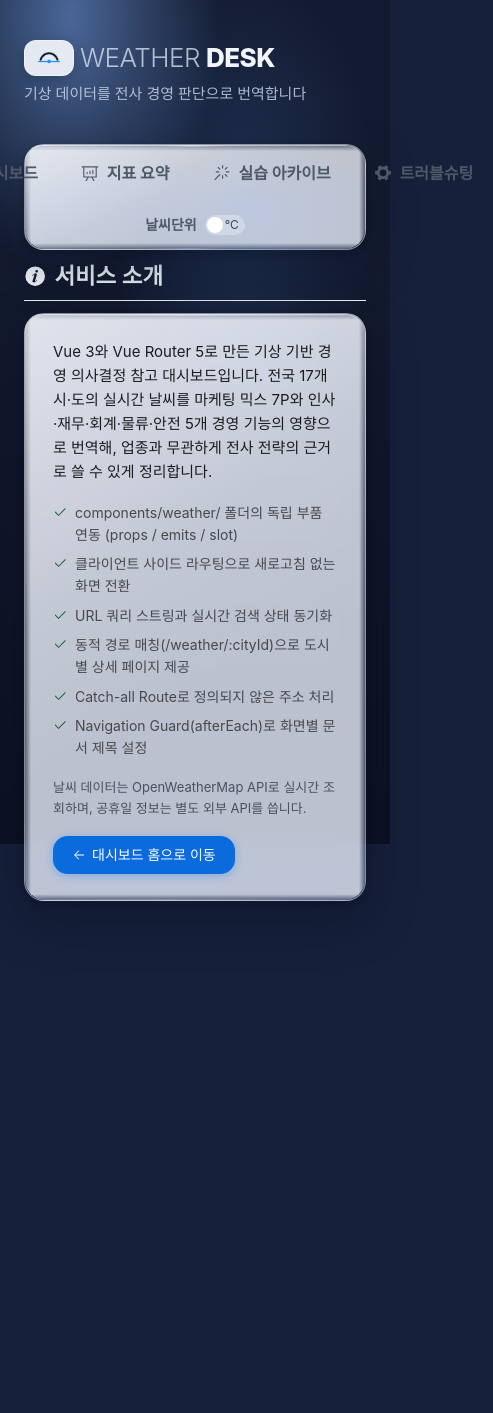
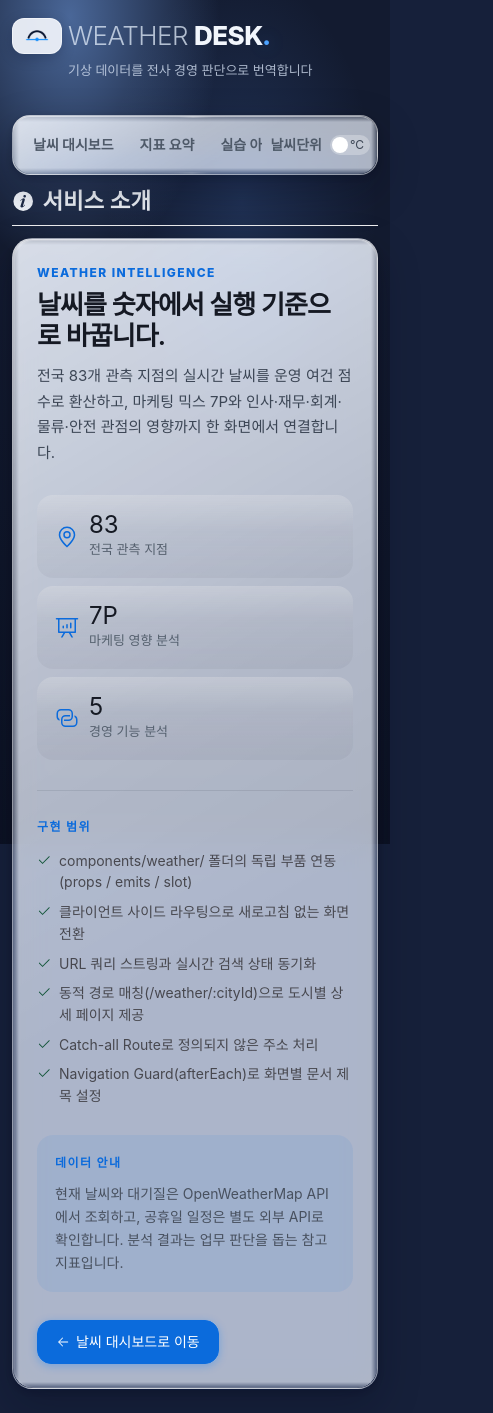
Before and after one commit to tjgurdls9/skala-vue, a Vue app: page /about in a window 390 px wide. Shown: the whole page, 493 px wide, since content can reach past the window. Before the commit the page ends 973 px from the top, so only its background shows below. Built offline with nearby package versions, Linux system fonts and the light colour scheme; no server answers; a web font is replaced by a local one.

Commit message:
전 화면 디자인과 온도 단위 UX 정리

```diff
--- a/src/App.vue
+++ b/src/App.vue
@@ -180,7 +180,8 @@ onBeforeUnmount(() => {
     <header class="brand">
       <h1 class="wordmark">
         <img class="brand-mark" src="/brand/weather-desk-mark.png" alt="" />
-        <span class="wordmark-thin">WEATHER</span><span class="wordmark-bold">DESK</span>
+        <span class="wordmark-thin">WEATHER</span><span class="wordmark-bold">DESK</span
+        ><span class="wordmark-dot" aria-hidden="true">.</span>
       </h1>
       <p class="brand-sub">기상 데이터를 전사 경영 판단으로 번역합니다</p>
     </header>
@@ -294,6 +295,12 @@ onBeforeUnmount(() => {
 .wordmark-bold {
   font-weight: 800;
 }
+.wordmark-dot {
+  margin-left: -7px;
+  color: #4da3ff;
+  font-weight: 800;
+  text-shadow: 0 0 18px rgba(77, 163, 255, 0.45);
+}
 .brand-sub {
   margin: 0;
   font-size: 15px;
@@ -350,7 +357,7 @@ onBeforeUnmount(() => {
      그 안의 항목은 40px짜리로 위쪽에 붙는다 — 결과적으로 글씨 위 9px / 아래 29px이
      됐다. 11차에 바의 padding을 8px로 맞췄는데도 안 고쳐진 게 이 20px 때문이었다.
      메뉴 높이를 항목 높이와 같게 맞추면 항목이 바 한가운데에 온다. */
-  --el-menu-horizontal-height: 40px;
+  --el-menu-horizontal-height: 44px;
 }
 /* 13차-k 버그: 탭이 "호버하면 회색, 누르면 회색, 다른 곳을 클릭해야 파란색"이었다.
    원인은 Element Plus가 자기 hover 배경(--el-menu-hover-bg-color, 회색)을 우리 .is-active
@@ -365,8 +372,9 @@ onBeforeUnmount(() => {
   font-size: 16px;
   /* 알약 대신 둥근 사각형 — macOS 사이드바/탭 선택 표시가 실제로 이렇다 */
   border-radius: var(--control-radius);
-  height: 40px;
-  line-height: 40px;
+  min-height: 44px;
+  height: 44px;
+  line-height: 44px;
   background-color: transparent !important;
   transition:
     background-color 0.2s var(--apple-ease),
@@ -411,4 +419,52 @@ onBeforeUnmount(() => {
 .route-fade-leave-to {
   opacity: 0;
 }
+
+@media (max-width: 900px) {
+  .app-container {
+    margin: 24px auto;
+    padding: 0 16px;
+  }
+  .brand {
+    margin-bottom: 18px;
+  }
+  .navigation-bar {
+    width: 100%;
+    justify-content: space-between;
+  }
+  .nav-menu {
+    max-width: 100%;
+    overflow-x: auto;
+    scrollbar-width: none;
+  }
+  .nav-menu::-webkit-scrollbar {
+    display: none;
+  }
+}
+
+@media (max-width: 640px) {
+  .app-container {
+    margin-top: 18px;
+    padding: 0 12px;
+  }
+  .brand-sub {
+    width: 100%;
+    padding-left: 56px;
+    font-size: 13px;
+  }
+  .navigation-bar {
+    display: grid;
+    grid-template-columns: minmax(0, 1fr) auto;
+    gap: 8px;
+    padding: 7px;
+    border-radius: 18px;
+  }
+  .nav-menu :deep(.el-menu-item) {
+    padding: 0 13px;
+    font-size: 14px;
+  }
+  .nav-menu :deep(.el-menu-item .el-icon) {
+    display: none;
+  }
+}
 </style>
--- a/src/assets/base.css
+++ b/src/assets/base.css
@@ -110,9 +110,9 @@
      유리는 투명도보다 '뒤의 색을 머금는가'로 판별된다. */
   /* 13차-k: 어두운 배경 위에서는 알파를 조금 올려야 카드 안 진한 글자가 읽힌다.
      그래도 0.8을 넘기지 않는다 — 완전히 불투명해지면 굴절이 보일 여지가 사라진다. */
-  --glass-bg: rgba(246, 249, 255, 0.76);
-  --glass-bg-strong: rgba(248, 250, 255, 0.84);
-  --glass-bg-thin: rgba(246, 249, 255, 0.6);
+  --glass-bg: rgba(240, 246, 255, 0.7);
+  --glass-bg-strong: rgba(244, 248, 255, 0.8);
+  --glass-bg-thin: rgba(236, 244, 255, 0.56);
   /* 12차: 분광(프리즘)과 커서 스페큘러는 둘 다 걷어냈다. 유리 위에 색이든 빛이든
      '얹는' 방식은 얹은 티가 났다 — 유리다움은 투명도·블러·모서리 하이라이트로 낸다.
      호버 반응은 이 파일 아래쪽 '유리 표면의 호버 반응' 절 참고. */
@@ -130,7 +130,7 @@
      블러는 굴절을 뭉개지 않을 만큼만(14px). */
   /* 13차-p: 기본 표면은 GPU 경로(saturate + blur)다. SVG 참조 필터는 느린 경로라
      큰 판에 걸면 호버 한 번에 프레임이 무너진다. */
-  --glass-surface: saturate(200%) blur(14px);
+  --glass-surface: saturate(180%) blur(18px);
   /* 굴절 렌즈. 작고 떠 있는 컨트롤에만 쓴다 — 거기서는 가장자리 띠가 면적의 큰 몫이라
      굴절이 실제로 보이고, 면적이 작아 비용도 감당된다(상단바는 카드의 1/24 넓이다). */
   --glass-surface-lens: url(#lg-refract) saturate(200%) blur(12px);
@@ -139,7 +139,7 @@
   /* 유리 판의 위쪽 모서리에 빛이 걸리도록 흰 헤어라인으로 되돌린다 */
   /* 13차-o: 모서리에 밝은 선이 세 겹(이 테두리 + 아래 inset 두 줄)으로 겹쳐 있었다.
      선은 한 겹이면 족하다 — 나머지는 아래 --shadow-glass에서 줄였다. */
-  --glass-border: rgba(255, 255, 255, 0.5);
+  --glass-border: rgba(255, 255, 255, 0.56);
   /* 12차: 유리 카드 '안'에 놓이는 면 전용. 바깥 카드와 같은 테두리(0.78)를 쓰면
      투명해진 카드 위에서 흰 선으로 도드라져 '박스 안의 박스'가 된다.
      안쪽 면은 선이 아니라 밝기 차와 얇은 상단 하이라이트로 구분한다. */
@@ -168,43 +168,11 @@
   /* 13차-o: 위아래 흰 헤어라인 두 줄이 테두리·광원 링과 겹쳐 모서리를 두껍게 만들었다.
      위 한 줄만, 그것도 옅게 남긴다. 두께감은 바깥 그림자가 맡는다. */
   --shadow-glass:
-    inset 0 1px 0 rgba(255, 255, 255, 0.5),
-    0 2px 6px rgba(6, 12, 30, 0.24), 0 18px 48px rgba(6, 12, 30, 0.34);
+    inset 0 1px 0 rgba(255, 255, 255, 0.52),
+    0 2px 6px rgba(6, 12, 30, 0.2), 0 16px 42px rgba(6, 12, 30, 0.28);
   --shadow-glass-raised:
     inset 0 1px 0 rgba(255, 255, 255, 0.6),
-    0 4px 12px rgba(6, 12, 30, 0.3), 0 28px 64px rgba(6, 12, 30, 0.45);
-}
-
-@media (prefers-color-scheme: dark) {
-  :root {
-    --color-background: var(--vt-c-black);
-    --color-background-soft: var(--vt-c-black-soft);
-    --color-background-mute: var(--vt-c-black-mute);
-
-    --color-border: var(--vt-c-divider-dark-2);
-    --color-border-hover: var(--vt-c-divider-dark-1);
-
-    --color-heading: var(--vt-c-text-dark-1);
-    --color-text: var(--vt-c-text-dark-2);
-
-    --glass-sheen: linear-gradient(
-      150deg,
-      rgba(255, 255, 255, 0.16) 0%,
-      rgba(255, 255, 255, 0.04) 40%,
-      rgba(255, 255, 255, 0) 62%
-    );
-
-    --glass-bg: rgba(30, 32, 42, 0.42);
-    --glass-bg-strong: rgba(30, 32, 42, 0.6);
-    --glass-bg-thin: rgba(30, 32, 42, 0.3);
-    --glass-border: rgba(255, 255, 255, 0.18);
-    --shadow-glass:
-      inset 0 1px 0 rgba(255, 255, 255, 0.14), 0 1px 2px rgba(0, 0, 0, 0.3),
-      0 10px 34px rgba(0, 0, 0, 0.42);
-    --shadow-glass-raised:
-      inset 0 1px 0 rgba(255, 255, 255, 0.18), 0 2px 4px rgba(0, 0, 0, 0.34),
-      0 18px 50px rgba(0, 0, 0, 0.5);
-  }
+    0 4px 12px rgba(6, 12, 30, 0.26), 0 24px 58px rgba(6, 12, 30, 0.38);
 }
 
 /* backdrop-filter 미지원 브라우저에서는 반투명이 그냥 "배경 비침"으로 끝나 글씨가 안 읽힌다.
@@ -295,6 +263,20 @@ body {
   text-rendering: optimizeLegibility;
   -webkit-font-smoothing: antialiased;
   -moz-osx-font-smoothing: grayscale;
+}
+
+button,
+a,
+[role='button'],
+.el-menu-item,
+.el-switch,
+.weather-card {
+  -webkit-tap-highlight-color: transparent;
+}
+
+:where(button, a, input, textarea, select, [role='button'], .el-menu-item, .el-switch):focus-visible {
+  outline: 3px solid rgba(77, 163, 255, 0.72);
+  outline-offset: 3px;
 }
 
 /* 6차: "입력창 같은 부분도 덜렁 놓지 말고 디자인 먹여라" — Element Plus 폼 컨트롤이 기본 흰
@@ -667,16 +649,14 @@ body {
   /* 13차-p: 호버 때 drop-shadow를 켜고 끄던 걸 걷었다. 마스크가 걸린 conic 링에
      필터를 또 얹으면 프레임마다 필터 두 겹을 돌리게 된다.
      빛의 세기 변화는 불투명도만으로도 충분히 읽힌다. */
-  opacity: 0.4;
+  opacity: 0.28;
   transition: opacity 0.5s var(--apple-ease);
 }
 
 /* (4) 유동 — 호버하면 판이 떠오르고 모서리가 부푼다.
    scale은 뺐다: backdrop-filter가 걸린 면을 확대하면 뒤 그림이 재샘플링되면서
    가장자리가 지글거려 오히려 '끊기는' 인상을 준다. */
-:is(.base-dashboard-card, .weather-card, .navigation-bar, .about-card,
-  .notfound-card, .detail-hero, .hero-glass, .lab-index, .lab-note-list,
-  .practice-section):hover {
+.weather-card:hover {
   /* 13차-p: border-radius 애니메이션을 걷었다. 모서리가 움직이면 유리 뒤 그림을
      매 프레임 다시 잘라내야 해서, 떠오르는 느낌을 얻는 대가로 프레임을 잃었다.
      '떠오름'은 transform과 그림자만으로 충분히 읽힌다. */
@@ -688,18 +668,14 @@ body {
      떠오르지 않고 얕은 회색 그림자만 깔렸다. */
   box-shadow:
     var(--shadow-glass-raised),
-    10px 14px 40px rgba(6, 12, 30, 0.42) !important;
+    8px 12px 36px rgba(6, 12, 30, 0.28) !important;
 }
 /* 호버의 주인공은 이 빛이다 — 굵어지고, 진해지고, 바깥으로 번진다 */
-:is(.base-dashboard-card, .weather-card, .navigation-bar, .about-card,
-  .notfound-card, .detail-hero, .hero-glass, .lab-index, .lab-note-list,
-  .practice-section):hover::before {
+.weather-card:hover::before {
   opacity: 1;
 }
 /* 누르는 동안에는 반대로 눌린다 — 두께가 있는 재질이라는 신호 */
-:is(.base-dashboard-card, .weather-card, .navigation-bar, .about-card,
-  .notfound-card, .detail-hero, .hero-glass, .lab-index, .lab-note-list,
-  .practice-section):active {
+.weather-card:active {
   transform: translateY(calc(var(--hover-lift) / 3));
 }
 
@@ -758,9 +734,7 @@ body {
   .practice-section) {
     transition: box-shadow 0.2s linear;
   }
-  :is(.base-dashboard-card, .weather-card, .navigation-bar, .about-card,
-  .notfound-card, .detail-hero, .hero-glass, .lab-index, .lab-note-list,
-  .practice-section):hover {
+  .weather-card:hover {
     transform: none;
   }
   /* 빛이 커서를 따라 흐르는 것도 '동작'이다 — 세기만 남기고 이동은 끈다 */
@@ -769,9 +743,7 @@ body {
   .practice-section)::before {
     transition: opacity 0.2s linear;
   }
-  :is(.base-dashboard-card, .weather-card, .navigation-bar, .about-card,
-  .notfound-card, .detail-hero, .hero-glass, .lab-index, .lab-note-list,
-  .practice-section):hover::before {
+  .weather-card:hover::before {
     opacity: 0.7;
   }
 }
@@ -780,14 +752,16 @@ body {
    Element Plus 기본 버튼은 32px 높이에 각진 모서리라 이 화면에서 유독 '템플릿'처럼
    보였다. 높이·글자·모서리를 키우고, 유리 위에 놓이는 컨트롤답게 반투명으로 바꾼다. */
 .el-button {
-  height: 38px !important;
+  min-height: 44px !important;
+  height: 44px !important;
   padding: 0 18px !important;
   font-size: 14px !important;
   font-weight: 600 !important;
   border-radius: var(--control-radius) !important;
 }
 .el-button--small {
-  height: 34px !important;
+  min-height: 38px !important;
+  height: 38px !important;
   padding: 0 14px !important;
   font-size: 13px !important;
 }
@@ -811,7 +785,7 @@ body {
 /* 셀렉트/인풋도 버튼과 같은 높이·모서리로 맞춘다 */
 .el-select__wrapper,
 .el-input__wrapper {
-  min-height: 38px !important;
+  min-height: 44px !important;
   border-radius: var(--control-radius) !important;
 }
 
--- a/src/data/weatherMock.js
+++ b/src/data/weatherMock.js
@@ -986,7 +986,7 @@ export const aqiLabel = (aqi) => AQI_LABEL[aqi] ?? '—'
 // 지금 상태를 한 문단 + 근거 목록으로 정리한 "의사결정 브리핑".
 // 다른 팀의 'AI 날씨 브리핑'이 수치를 문장으로 바꿔주는 게 인상적이어서, 우리는 그걸
 // 경영 판단 문장으로 옮겼다. 규칙 기반이라 실제로 LLM을 부르지는 않는다 — 이름도 그렇게 안 붙였다.
-export const buildBriefing = (item) => {
+export const buildBriefing = (item, formatTemp = (value) => `${value}°C`) => {
   const discomfort = buildDiscomfort(item)
   const stay = buildStayMinutes(item)
   const daylight = buildDaylight(item)
@@ -1018,7 +1018,7 @@ export const buildBriefing = (item) => {
     lines.push({
       key: 'feels',
       tone: 'info',
-      text: `기온은 ${item.temp}°C지만 체감은 ${item.feelsLike}°C로 ${hotter ? '더' : '덜'} ${
+      text: `기온은 ${formatTemp(item.temp)}지만 체감은 ${formatTemp(item.feelsLike)}로 ${hotter ? '더' : '덜'} ${
         hotter ? '덥게' : '춥게'
       } 느껴집니다.`,
     })
@@ -1031,7 +1031,7 @@ export const buildBriefing = (item) => {
     })
   }
 
-  const headline = `${item.name}은(는) 지금 ${item.temp}°C · 불쾌지수 ${discomfort.value}(${discomfort.label})로, 옥외 체류 적정 시간은 약 ${stay.minutes}분입니다.`
+  const headline = `${item.name}은(는) 지금 ${formatTemp(item.temp)} · 불쾌지수 ${discomfort.value}(${discomfort.label})로, 옥외 체류 적정 시간은 약 ${stay.minutes}분입니다.`
   return { headline, lines }
 }
 
--- a/src/router/index.js
+++ b/src/router/index.js
@@ -4,6 +4,11 @@ const BASE_TITLE = 'WEATHER DESK'
 
 const router = createRouter({
   history: createWebHistory(import.meta.env.BASE_URL),
+  // 긴 대시보드에서 상세 화면으로 이동할 때 이전 스크롤 위치가 남으면 본문 중간부터 보인다.
+  // 새 화면은 상단에서 시작하고, 뒤로 가기는 브라우저가 저장한 위치를 복원한다.
+  scrollBehavior(to, from, savedPosition) {
+    return savedPosition ?? { top: 0 }
+  },
   // 모든 라우트를 동적 import로 등록해서 해당 화면에 들어갈 때 로드한다. (Lazy Loading)
   routes: [
     {
--- a/src/stores/configStore.js
+++ b/src/stores/configStore.js
@@ -10,10 +10,17 @@ export const useConfigStore = defineStore('config', () => {
   // 2. Getters: 현재 단위 상태에 맞는 기호
   const unitSymbol = computed(() => (unit.value === 'fahrenheit' ? '℉' : '℃'))
 
+  // 화면마다 변환식을 따로 쓰면 최고·최저·체감 온도가 섭씨로 남는 문제가 생긴다.
+  // 원본 데이터는 섭씨로 유지하고, 표시 직전에 이 함수 하나로 변환한다.
+  function convertTemperature(value) {
+    if (value === undefined || value === null) return value
+    return unit.value === 'fahrenheit' ? Math.round((value * 9) / 5 + 32) : Math.round(value)
+  }
+
   // 3. Actions: 'celsius'와 'fahrenheit'를 토글(스위칭)하는 함수
   function toggleUnit() {
     unit.value = unit.value === 'celsius' ? 'fahrenheit' : 'celsius'
   }
 
-  return { unit, unitSymbol, toggleUnit }
+  return { unit, unitSymbol, convertTemperature, toggleUnit }
 })
--- a/src/views/NotFoundView.vue
+++ b/src/views/NotFoundView.vue
@@ -6,7 +6,7 @@ const router = useRouter()
 
 // 잘못 들어온 주소는 히스토리에 남길 필요가 없어서 replace로 되돌린다.
 const goHome = () => {
-  router.replace('/')
+  router.replace('/dashboard')
 }
 </script>
 
--- a/src/views/WeatherAboutView.vue
+++ b/src/views/WeatherAboutView.vue
@@ -1,6 +1,6 @@
 <script setup>
 import { useRouter } from 'vue-router'
-import { InfoFilled, Back, Check } from '@element-plus/icons-vue'
+import { InfoFilled, Back, Check, Location, DataAnalysis, Connection } from '@element-plus/icons-vue'
 
 const router = useRouter()
 
@@ -18,6 +18,12 @@ const FEATURES = [
   'Catch-all Route로 정의되지 않은 주소 처리',
   'Navigation Guard(afterEach)로 화면별 문서 제목 설정',
 ]
+
+const FACTS = [
+  { value: '83', label: '전국 관측 지점', icon: Location },
+  { value: '7P', label: '마케팅 영향 분석', icon: DataAnalysis },
+  { value: '5', label: '경영 기능 분석', icon: Connection },
+]
 </script>
 
 <template>
@@ -27,24 +33,45 @@ const FEATURES = [
     </h2>
 
     <section class="about-card">
+      <div class="about-intro">
+        <p class="about-eyebrow">WEATHER INTELLIGENCE</p>
+        <h3>날씨를 숫자에서 실행 기준으로 바꿉니다.</h3>
         <p class="about-lead">
-        Vue 3와 Vue Router 5로 만든 기상 기반 경영 의사결정 참고 대시보드입니다. 전국 17개
-        시·도의 실시간 날씨를 마케팅 믹스 7P와 인사·재무·회계·물류·안전 5개 경영 기능의 영향으로
-        번역해, 업종과 무관하게 전사 전략의 근거로 쓸 수 있게 정리합니다.
+          전국 83개 관측 지점의 실시간 날씨를 운영 여건 점수로 환산하고, 마케팅 믹스 7P와
+          인사·재무·회계·물류·안전 관점의 영향까지 한 화면에서 연결합니다.
         </p>
+      </div>
 
+      <div class="about-facts" aria-label="서비스 주요 지표">
+        <div v-for="fact in FACTS" :key="fact.label" class="about-fact">
+          <el-icon><component :is="fact.icon" /></el-icon>
+          <strong>{{ fact.value }}</strong>
+          <span>{{ fact.label }}</span>
+        </div>
+      </div>
+
+      <div class="about-body">
+        <div>
+          <p class="about-section-label">구현 범위</p>
           <ul class="about-list">
             <li v-for="feature in FEATURES" :key="feature" class="about-list-item">
               <el-icon class="about-check"><Check /></el-icon>
               <span>{{ feature }}</span>
             </li>
           </ul>
+        </div>
+        <aside class="about-source">
+          <p class="about-section-label">데이터 안내</p>
+          <p>
+            현재 날씨와 대기질은 OpenWeatherMap API에서 조회하고, 공휴일 일정은 별도 외부
+            API로 확인합니다. 분석 결과는 업무 판단을 돕는 참고 지표입니다.
+          </p>
+        </aside>
+      </div>
 
-      <p class="about-note">
-        날씨 데이터는 OpenWeatherMap API로 실시간 조회하며, 공휴일 정보는 별도 외부 API를 씁니다.
-      </p>
-
-      <el-button type="primary" :icon="Back" @click="goHome">대시보드 홈으로 이동</el-button>
+      <div class="about-actions">
+        <el-button type="primary" :icon="Back" @click="goHome">날씨 대시보드로 이동</el-button>
+      </div>
     </section>
   </div>
 </template>
@@ -62,8 +89,8 @@ const FEATURES = [
   color: #eef2f8;
 }
 .about-card {
-  max-width: 720px;
-  padding: 26px 28px;
+  width: 100%;
+  padding: clamp(24px, 4vw, 48px);
   border-radius: var(--radius-card);
   background-color: var(--glass-bg);
   background-image: var(--glass-sheen);
@@ -73,13 +100,66 @@ const FEATURES = [
   box-shadow: var(--shadow-glass);
 }
 .about-lead {
-  margin: 0 0 18px;
-  font-size: 15px;
-  line-height: 1.6;
-  color: #1c1c1e;
+  max-width: 760px;
+  margin: 12px 0 0;
+  font-size: clamp(15px, 1.5vw, 18px);
+  line-height: 1.7;
+  color: #3c4655;
+}
+.about-eyebrow,
+.about-section-label {
+  margin: 0;
+  color: var(--color-accent);
+  font-size: 12px;
+  font-weight: 800;
+  letter-spacing: 0.12em;
+}
+.about-intro h3 {
+  margin: 8px 0 0;
+  font-size: clamp(26px, 3.2vw, 42px);
+  line-height: 1.18;
+  letter-spacing: -0.035em;
+  color: #151923;
+}
+.about-facts {
+  display: grid;
+  grid-template-columns: repeat(3, 1fr);
+  gap: 12px;
+  margin: 30px 0;
+}
+.about-fact {
+  display: grid;
+  grid-template-columns: auto 1fr;
+  align-items: center;
+  gap: 2px 10px;
+  padding: 18px;
+  border-radius: 16px;
+  background: var(--glass-inset-bg);
+  background-image: var(--glass-inset-sheen);
+}
+.about-fact .el-icon {
+  grid-row: 1 / 3;
+  font-size: 24px;
+  color: var(--color-accent);
+}
+.about-fact strong {
+  font-size: 24px;
+  line-height: 1;
+  color: #151923;
+}
+.about-fact span {
+  font-size: 13px;
+  color: #55606e;
+}
+.about-body {
+  display: grid;
+  grid-template-columns: minmax(0, 1.5fr) minmax(260px, 0.8fr);
+  gap: 28px;
+  padding-top: 26px;
+  border-top: 1px solid rgba(28, 32, 56, 0.1);
 }
 .about-list {
-  margin: 0 0 18px;
+  margin: 14px 0 0;
   padding: 0;
   list-style: none;
   display: flex;
@@ -104,4 +184,28 @@ const FEATURES = [
   font-size: 13px;
   color: #48515f;
 }
+.about-source {
+  align-self: start;
+  padding: 18px;
+  border-radius: 16px;
+  background: rgba(11, 107, 220, 0.07);
+}
+.about-source p:last-child {
+  margin: 10px 0 0;
+  color: #48515f;
+  font-size: 14px;
+  line-height: 1.65;
+}
+.about-actions {
+  margin-top: 28px;
+}
+@media (max-width: 720px) {
+  .about-facts,
+  .about-body {
+    grid-template-columns: 1fr;
+  }
+  .about-facts {
+    gap: 8px;
+  }
+}
 </style>
--- a/src/views/WeatherHomeView.vue
+++ b/src/views/WeatherHomeView.vue
@@ -20,6 +20,7 @@ import {
 } from '../data/weatherMock.js'
 import { fetchHolidays } from '../data/weatherApi.js'
 import { useWeatherStore } from '../stores/weatherStore.js'
+import { useConfigStore } from '../stores/configStore.js'
 import { useWeatherThemeStore, WEATHER_THEME_MAP } from '../stores/weatherThemeStore.js'
 import {
   Cloudy,
@@ -62,7 +63,10 @@ const searchQuery = ref('')
 // 11차: 조회를 스토어로 올렸다. 홈/요약/상세가 같은 데이터를 공유하므로 탭을 옮겨도
 // 다시 부르지 않고, "선택한 지역"도 화면 밖에서 유지된다.
 const weatherStore = useWeatherStore()
+const configStore = useConfigStore()
 const { list: weatherList, isLoading } = storeToRefs(weatherStore)
+
+const formatTemp = (value) => `${configStore.convertTemperature(value)}${configStore.unitSymbol}`
 
 const loadWeather = () => weatherStore.load({ force: true })
 
@@ -288,7 +292,7 @@ const insight = computed(() => {
     (a, b) => buildDiscomfort(b).value - buildDiscomfort(a).value,
   )[0]
   // 13차-o: '이(가)'로 조사를 얼버무리던 문장을 수치 중심으로 다시 썼다.
-  return `오늘 최고기온 ${hottest.name} ${hottest.temp}°C, 최저기온 ${coolest.name} ${coolest.temp}°C. 불쾌지수는 ${worst.name}이 가장 높습니다.`
+  return `오늘 최고기온 ${hottest.name} ${formatTemp(hottest.temp)}, 최저기온 ${coolest.name} ${formatTemp(coolest.temp)}. 불쾌지수는 ${worst.name}이 가장 높습니다.`
 })
 
 // 과제 3의 window.alert()를 걷어내고 상세 페이지로 이동시킨다. (Programmatic Navigation)
@@ -332,7 +336,7 @@ const goDetail = (item) => {
             </div>
             <div class="cockpit-stat">
               <span class="cockpit-stat-label">전국 평균 기온</span>
-              <span class="cockpit-stat-value">{{ avgTemp !== null ? `${avgTemp}°C` : '—' }}</span>
+              <span class="cockpit-stat-value">{{ avgTemp !== null ? formatTemp(avgTemp) : '—' }}</span>
             </div>
             <div class="cockpit-stat">
               <span class="cockpit-stat-label">전국 평균 불쾌지수</span>
@@ -369,12 +373,12 @@ const goDetail = (item) => {
               <span class="cockpit-stat-label">오늘의 기온 폭</span>
               <div class="span-row">
                 <div class="span-end">
-                  <b>{{ extremes.coolest.temp }}<small>°C</small></b>
+                  <b>{{ configStore.convertTemperature(extremes.coolest.temp) }}<small>{{ configStore.unitSymbol }}</small></b>
                   <span>{{ extremes.coolest.name }}</span>
                 </div>
                 <div class="span-track" aria-hidden="true"></div>
                 <div class="span-end is-right">
-                  <b>{{ extremes.hottest.temp }}<small>°C</small></b>
+                  <b>{{ configStore.convertTemperature(extremes.hottest.temp) }}<small>{{ configStore.unitSymbol }}</small></b>
                   <span>{{ extremes.hottest.name }}</span>
                 </div>
               </div>
@@ -571,8 +575,8 @@ const goDetail = (item) => {
       <BaseDashboardCard class="about-inline">
         <h3 class="section-title"><el-icon><InfoFilled /></el-icon> 서비스 소개</h3>
         <p class="about-text">
-          Vue 3와 Vue Router 5로 만든 기상 기반 경영 의사결정 참고 대시보드입니다. 전국 17개
-          시·도의 실시간 날씨를 업종과 무관하게 읽히는 경영 영향으로 번역해, 전사 전략을 짤 때
+          Vue 3와 Vue Router 5로 만든 기상 기반 경영 의사결정 참고 대시보드입니다. 전국 83개
+          관측 지점의 실시간 날씨를 업종과 무관하게 읽히는 경영 영향으로 번역해, 전사 전략을 짤 때
           근거로 쓸 수 있게 정리합니다.
         </p>
         <ul class="about-list">
```
Also changed, not shown: src/components/weather/WeatherCard.vue (+4 -7 lines), src/components/weather/WeatherMap.vue (+5 -2 lines), src/views/WeatherDetailView.vue (+16 -11 lines), 1 other file (tests, documents, lock files or other folders). Lines whose indentation alone changed are shown as unchanged.
